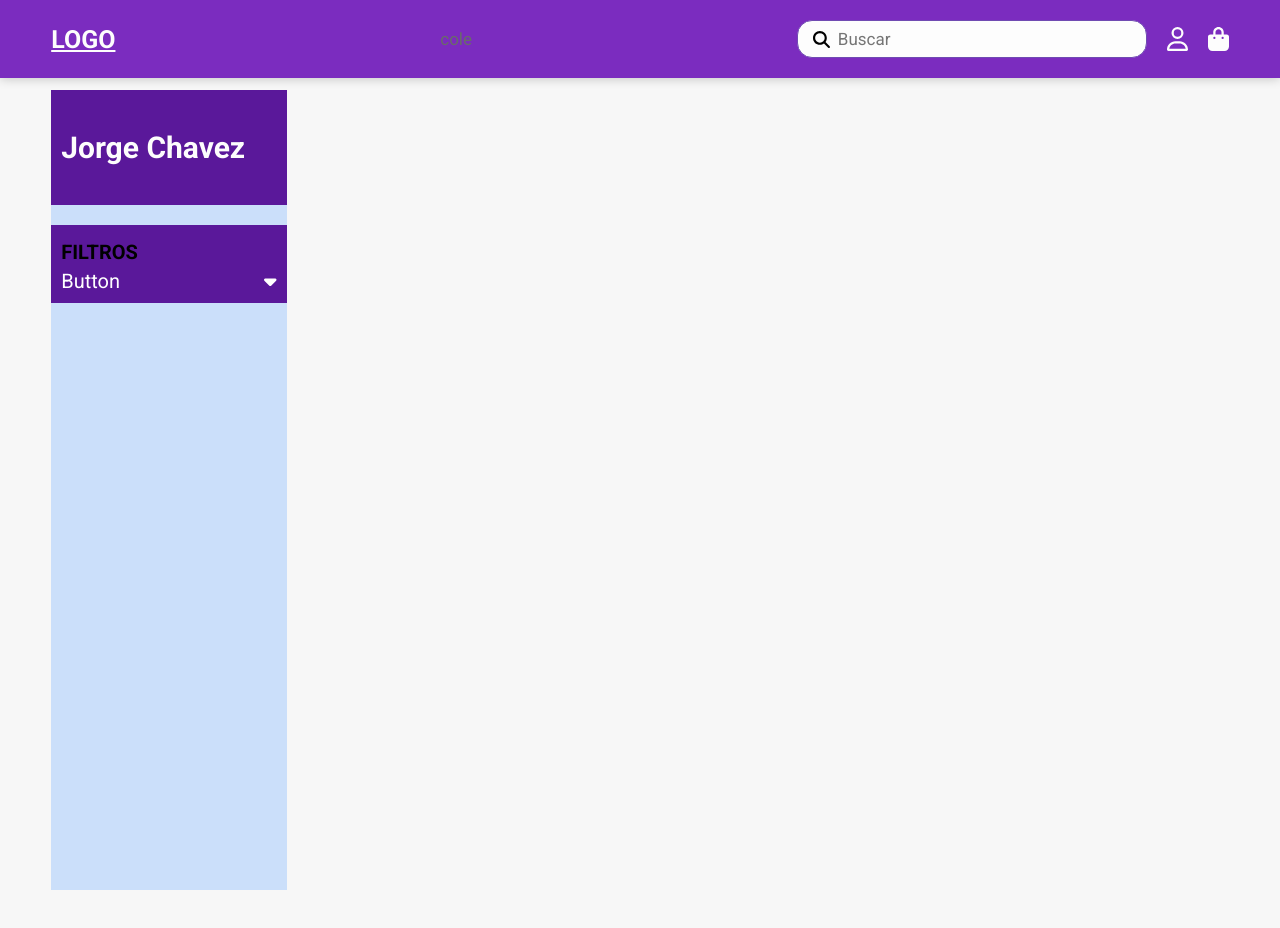
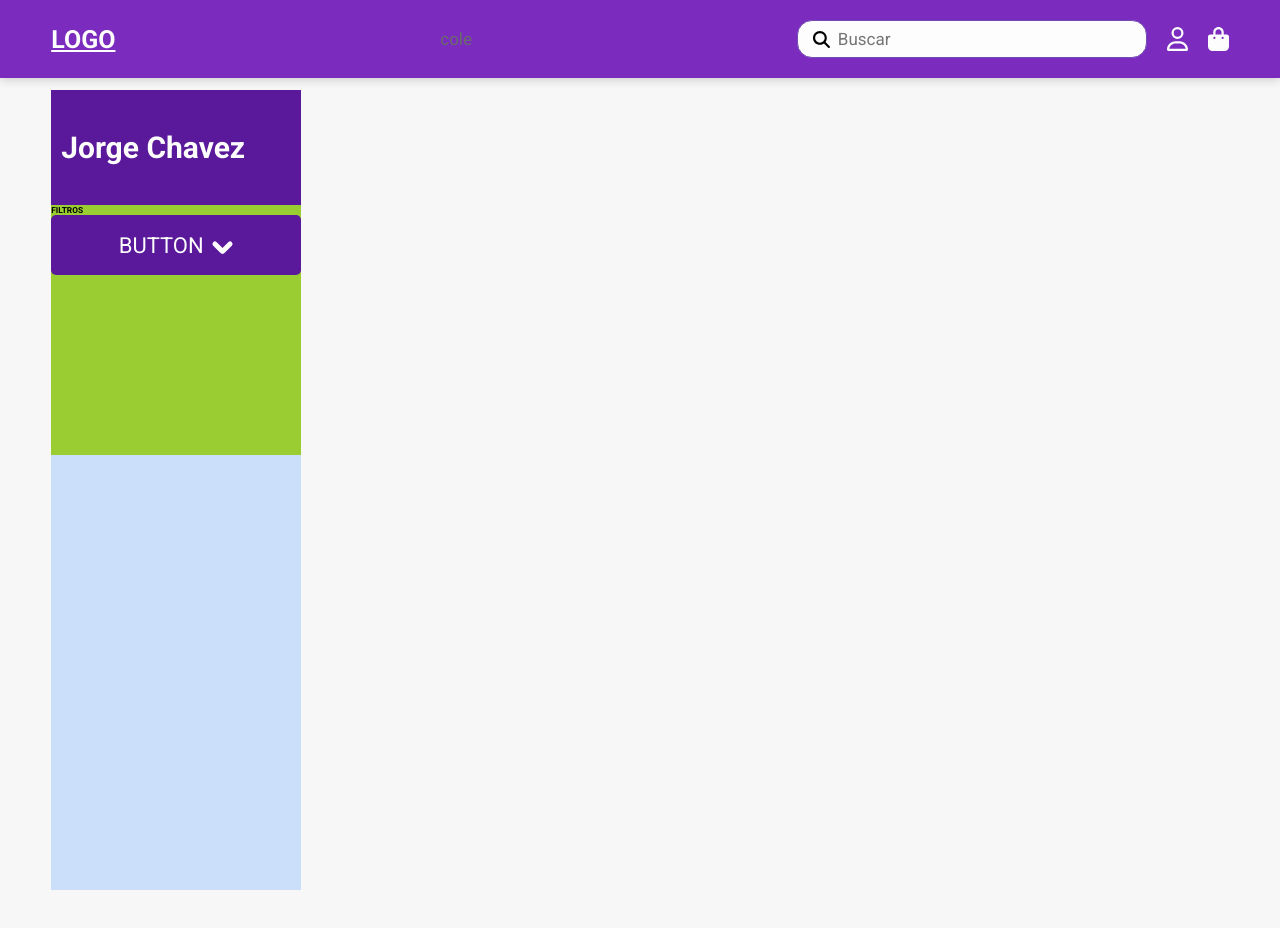
Before and after one commit to migueljarecca/escolar-plus, a React (Vite) app in the folder client/: page /uniforms/1 in a window 1280 px wide. Shown: the top 928 px of the page. Built offline with nearby package versions, Linux system fonts and the light colour scheme; no server answers.

Commit message:
se borra todo y se empieza otra vez la seccion filtros

```diff
--- a/client/src/App.css
+++ b/client/src/App.css
@@ -255,156 +255,48 @@ body {
   font-size: 3rem;
 }
 
-.left-sidebar .div-cole-filtro {
-  margin-top: 2rem;
-  padding: 1rem;
-  background: #5a189a;
-  font-size: 2rem;
+/* prueba ------------------------ */
+.box {
+  position: relative;
+  width: 25rem;
+  height: 25rem;
+  background: yellowgreen;
 }
 
-.left-sidebar .div-cole-filtro h5 {
-  margin-top: .5rem;
-  font-size: 2rem;
+.box .dropdown {
+  position: relative;
+  width: 100%;
+  height: 6rem;
+  background: #5a189a;
+  color: #fdfdfd;
+  font-size: 2.2rem;
+  display: flex;
+  justify-content: center;
+  align-items: center;
+  border-radius: 5px;
+  cursor: pointer;
 }
 
-/* prueba ------------------------ */
-
-.dropdown {
-  display: flex;
-  justify-content: space-between;
+.dropdown .left-icon,
+.dropdown .right-icon {
   position: relative;
-  width: 100%;
-  padding-top: .5rem;
-  /* background: #7f0099; */
-  color: #fff;
-  font-size: 2rem;
-  cursor: pointer;
-  /* box-shadow: 0 5px 10px rgba(0, 0, 0, .2); */
+  top: 2px;
+  display: inline-block;
+  width: 15px;
+  height: 5px;
+  background: #fdfdfd;
+  border-radius: 40px;
 }
 
-/* .dropdown .left-icon,
-.dropdown .right-icon {
-  position: relative;
-  display: inline-block;
-  top: 2px;
-  width: 1.5rem;
-  height: 1.5rem;
-  border-radius: 40px;
-  transition: .5s;
-} */
-
-/* .dropdown .left-icon {
+.dropdown .left-icon {
   left: 7px;
   transform: rotate(45deg);
-}
-
-.dropdown.active .left-icon {
-  transform: rotate(135deg);
 }
 
 .dropdown .right-icon {
   transform: rotate(-45deg);
 }
 
-.dropdown.active .right-icon {
-  transform: rotate(-135deg);
-} */
-
-.dropdown .items {
-  display: flex;
-  position: absolute;
-  top: 0;
-  left: 0;
-  width: 100%;
-  height: auto;
-  /* padding: 0 1rem; */
-  background: yellow;
-  margin-top: 4rem;
-  overflow: hidden;
-  visibility: hidden;
-  transition: .5s;
-}
-
-.dropdown.active .items {
-  visibility: visible;
-}
-
-.dropdown .items .div-button {
-  position: relative;
-  display: flex;
-  justify-content: space-between;
-  align-items: center;
-  font-size: 1.7rem;
-  background: #fdfdfd;
-  color: #5a189a;
-  padding-top: 1.5rem;
-}
-
-.dropdown .items .div-button input {
-  width: 2rem;
-  height: 2rem;
-}
-
-.dropdown .items .div-button .div-span {
-  display: flex;
-  justify-content: space-between;
-  background: #10ff08;
-}
-
-.dropdown .items .div-button span {
-  color: #5a189a;
-}
-
-
-
-/* .dropdown .items .div-button {
-  display: flex;
-  justify-content: space-between;
-  position: relative;
-  left: 100%;
-  font-size: 1rem;
-  align-items: center;
-  background: #fff;
-  color: purple;
-  text-decoration: none;
-  padding-top: 1.5rem;
-  z-index: 1;
-  overflow: hidden;
-  transition: .5s;
-  transition-delay: calc(60ms * var(--i));
-} */
-
-.dropdown.active .items .div-button {
-  left: 0;
-}
-
-.dropdown .items .div-button:hover {
-  color: #fff;
-}
-
-
-.dropdown .items .div-button label {
-  display: flex;
-  justify-content: space-between;
-  position: absolute;
-  top: 0;
-  left: 0;
-  width: 100%;
-  height: 100%;
-  padding-left: 2.5rem;
-  font-size: 1rem;
-  background: rgb(130, 14, 130);
-  z-index: -1;
-  border-radius: inherit;
-  transform: rotate(160deg);
-  transform-origin: right;
-  transition: .5s;
-  align-items: center;
-}
-
-.dropdown .items .div-button:hover label {
-  transform: rotate(0deg);
-}
 
 
 
--- a/client/src/pages/UniformsPage.jsx
+++ b/client/src/pages/UniformsPage.jsx
@@ -50,14 +50,21 @@ export const UniformsPage = () => {
                         <h1>Jorge Chavez</h1>
                     </div>
 
-                    <div className='div-cole-filtro'>
+                    <div className='box'>
                         <h5>FILTROS</h5>
 
-                        <div onClick={handleFilterClick} className={`dropdown ${isActive ? 'active' : ''}`}>Button
+                        <div className="dropdown"> BUTTON
+                            <span className='left-icon'></span>
+                            <span className='right-icon'></span>
+                        </div>
+
+
+
+                        {/* <div onClick={handleFilterClick} className={`dropdown ${isActive ? 'active' : ''}`}>Button */}
                             {/* <span className='left-icon'><FontAwesomeIcon icon={faCaretDown}/></span> */}
                             {/* <span className='right-icon'><FontAwesomeIcon icon={faCaretUp}/></span> */}
 
-                            <span ><FontAwesomeIcon icon={isActive ? faCaretUp : faCaretDown}/></span>
+                            {/* <span ><FontAwesomeIcon icon={isActive ? faCaretUp : faCaretDown}/></span>
                             <div className="items">
 
                                 <div className="div-button" role="button" title="CASA HELENA">
@@ -68,7 +75,7 @@ export const UniformsPage = () => {
                                     </div>
                                 </div>
 
-                            </div>
+                            </div> */}
 
 
 
@@ -77,7 +84,7 @@ export const UniformsPage = () => {
                             <a href="#" style={{ "--i": "2" }}><span>CSS</span></a>
                             <a href="#" style={{ "--i": "3" }}><span>JAVA</span></a> */}
 
-                        </div>
+                        {/* </div> */}
                     </div>
 
 
```
